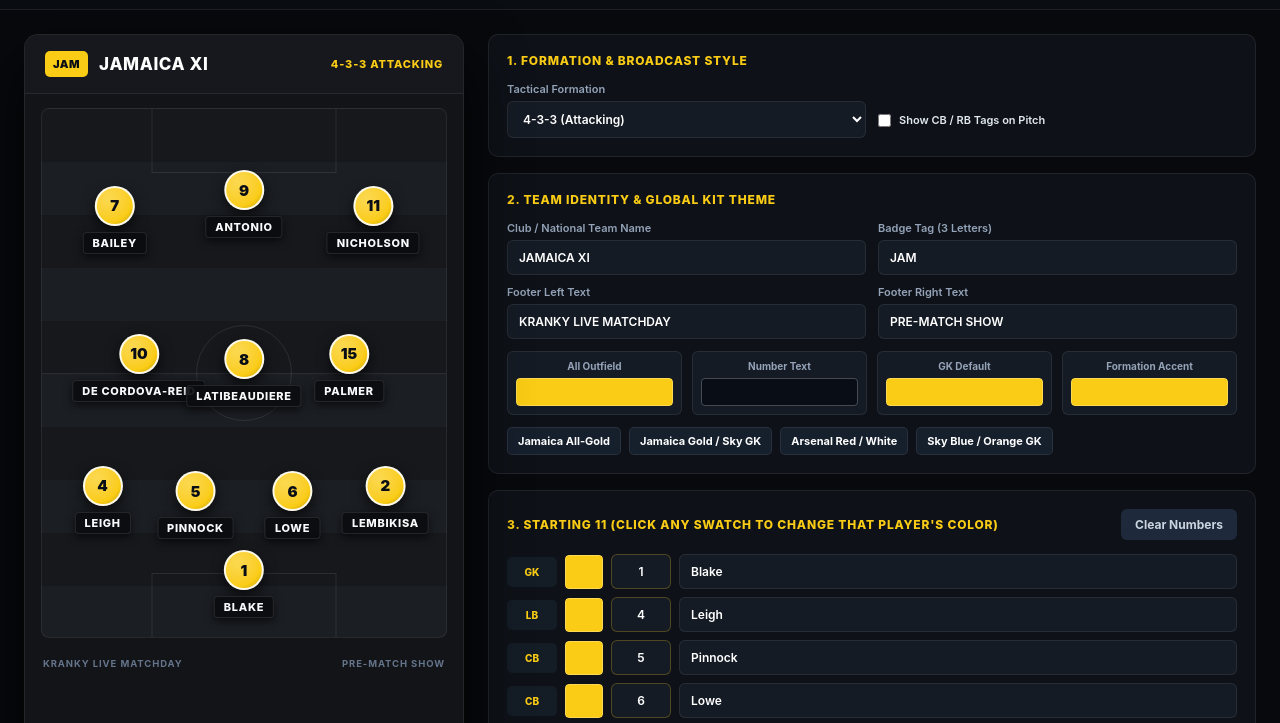
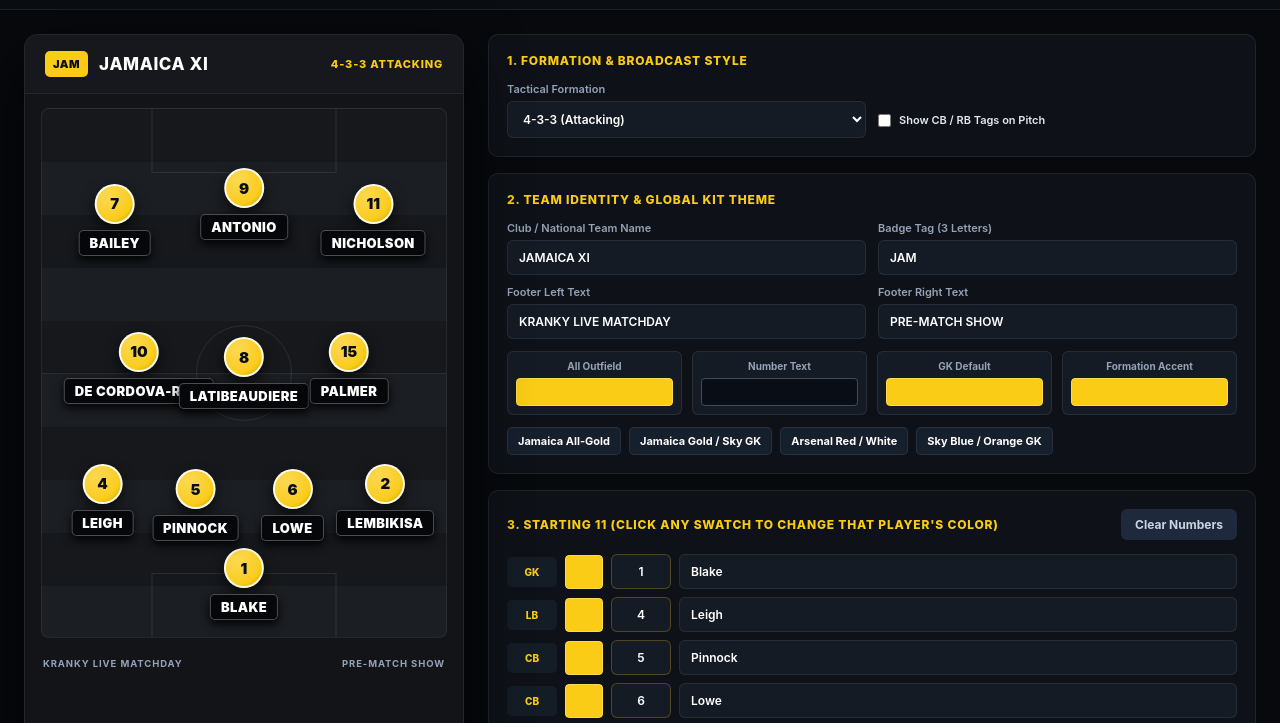
Before and after one commit to spencber/kranky-starting-11, a plain HTML site: page index.html in a window 1280 px wide. Shown: the part 46-769 px from the top of the page. Drawn offline with Linux system fonts and the light colour scheme.

Commit message:
Refactor styles and comments in index.html
Updated comments for clarity and improved styling for nameplate and broadcast card.

```diff
--- a/index.html
+++ b/index.html
@@ -23,6 +23,7 @@
       margin: 0;
       padding: 0;
       font-family: 'Inter', -apple-system, BlinkMacSystemFont, "Segoe UI", Roboto, sans-serif;
+      -webkit-font-smoothing: antialiased;
     }
 
     body {
@@ -119,7 +120,7 @@
       margin: 0 auto;
     }
 
-    /* --- 1ST LOOK: SLEEK MATTE-CHARCOAL BROADCAST CARD --- */
+    /* --- SLEEK MATTE-CHARCOAL BROADCAST CARD --- */
     .broadcast-card {
       width: 440px;
       background: #121417;
@@ -182,7 +183,7 @@
       text-transform: uppercase;
     }
 
-    /* --- CLEAN DARK PITCH (NO GREEN TINT) --- */
+    /* --- CLEAN DARK PITCH --- */
     .pitch-wrapper {
       padding: 14px 16px 10px;
       background: #121417;
@@ -246,7 +247,7 @@
       border-bottom: none;
     }
 
-    /* --- PLAYER TOKENS (1ST LOOK) --- */
+    /* --- PLAYER TOKENS --- */
     .player-node {
       position: absolute;
       transform: translate(-50%, -50%);
@@ -294,20 +295,20 @@
       display: inline-block;
     }
 
-    /* SLEEK COMPACT NAMEPLATE (NO LEFT ACCENT BAR) */
+    /* CRISP, HIGH-CONTRAST BROADCAST NAMEPLATE */
     .name-plate {
       margin-top: 6px;
-      padding: 3px 9px;
-      background: rgba(11, 13, 16, 0.92);
-      border: 1px solid rgba(255, 255, 255, 0.1);
-      border-radius: 4px;
-      font-size: 11px;
-      font-weight: 800;
-      letter-spacing: 0.7px;
-      color: #f8fafc;
+      padding: 4px 10px;
+      background: #05070a;
+      border: 1.5px solid rgba(255, 255, 255, 0.28);
+      border-radius: 5px;
+      font-size: 13px;
+      font-weight: 900;
+      letter-spacing: 0.4px;
+      color: #ffffff;
       text-transform: uppercase;
       white-space: nowrap;
-      box-shadow: 0 3px 8px rgba(0, 0, 0, 0.65);
+      box-shadow: 0 4px 10px rgba(0, 0, 0, 0.95);
     }
 
     .graphic-footer {
@@ -318,7 +319,7 @@
       align-items: center;
       font-size: 9.5px;
       font-weight: 700;
-      color: #64748b;
+      color: #94a3b8;
       letter-spacing: 0.9px;
       text-transform: uppercase;
     }
@@ -481,7 +482,7 @@
       border-color: rgba(250, 204, 21, 0.25) !important;
     }
 
-    /* --- OBS CLEAN MODE (?obs=1) --- */
+    /* --- OBS CLEAN MODE (?obs=1) WITH AUTOMATIC HD SCALING --- */
     body.obs-mode {
       background: transparent !important;
       overflow: hidden;
@@ -497,6 +498,7 @@
     }
     body.obs-mode .broadcast-card {
       box-shadow: none;
+      transform-origin: top left;
     }
   </style>
 </head>
@@ -515,7 +517,7 @@
   </header>
 
   <main class="workspace">
-    <!-- LEFT: BROADCAST GRAPHIC (1ST LOOK) -->
+    <!-- LEFT: BROADCAST GRAPHIC -->
     <section class="broadcast-card" id="broadcastGraphic">
       <div class="graphic-header">
         <div class="header-left">
@@ -1003,12 +1005,21 @@
       } catch (e) {}
     }
 
+    function adjustObsScale() {
+      const card = document.getElementById("broadcastGraphic");
+      if (!card || !document.body.classList.contains("obs-mode")) return;
+      const scale = window.innerWidth / 440;
+      card.style.transform = scale > 0.5 ? `scale(${scale})` : "none";
+    }
+
     async function initApp() {
       const params = new URLSearchParams(window.location.search);
       const isObs = params.get("obs") === "1";
 
       if (isObs) {
         document.body.classList.add("obs-mode");
+        adjustObsScale();
+        window.addEventListener("resize", adjustObsScale);
       }
 
       const saved = localStorage.getItem("kranky_starting_11_v6");
```
